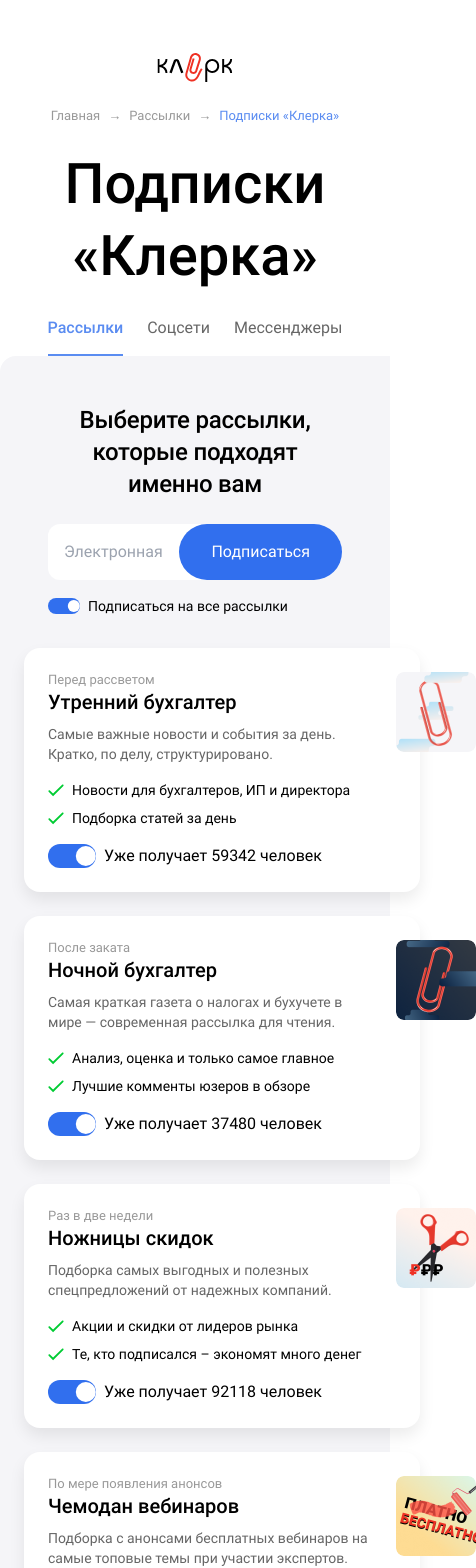
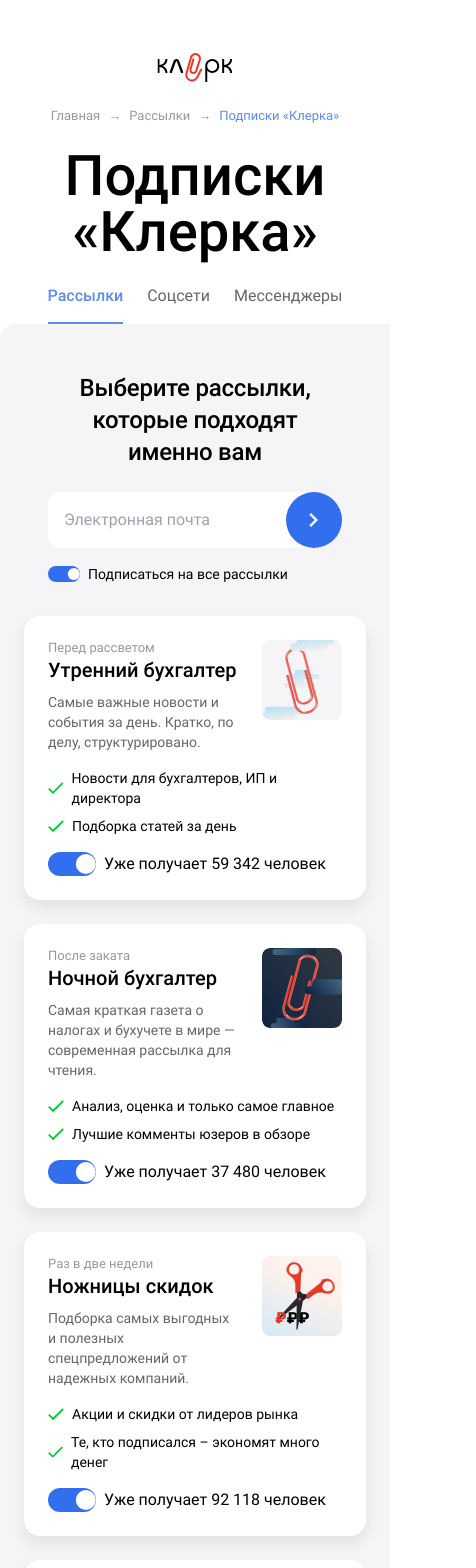
Before and after one commit to thedreamwalker/newsletters, a Vue app: page / in a window 390 px wide. Shown: the top 1568 px of the page, 476 px wide, since content can reach past the window. Built offline with nearby package versions, Linux system fonts and the light colour scheme.

Commit message:
feat: add some adaptive style

```diff
--- /dev/null
+++ b/src/api/api.js
@@ -0,0 +1,27 @@
+const url = 'http://sometest/api';
+
+const useFecth = async (request, obj) => {
+
+  const sendFetch = () => {
+
+    fetch(`${url}`, {
+      method: request,
+      headers: {
+        'Content-type': 'application/json'
+      },
+
+      body: JSON.stringify(obj)
+  })
+      .then(response => {
+          return response.json()
+      })
+      .then(data => {
+        console.log(data);
+      })
+      .catch(error => console.log('er', error));
+  }
+
+  sendFetch(request, obj);
+}
+
+export {useFecth};
--- a/src/components/CardItem.vue
+++ b/src/components/CardItem.vue
@@ -40,9 +40,9 @@
       <div class="mb-4">
         <p class="text-textGrayLight text-sub">{{ supTitle }}</p>
         <h2 class="text-xl font-medium mb-2">{{ title }}</h2>
-        <p class="w-[324px] text-textGrayDark text-sm">{{ description }}</p>
+        <p class="max-w-[324px] text-textGrayDark text-sm">{{ description }}</p>
       </div>
-      <img class="w-20 h-20 rounded-lg" :src="image" :alt="title">
+      <img class="max-w-20 sm:max-w-10 max-h-20 sm:max-h-10 rounded-lg" :src="image" :alt="title">
     </div>
     <ul class="mb-4">
       <li v-for="item in featureList" class="mb-2">
@@ -51,8 +51,7 @@
     </ul>
     <div class="flex items-center gap-2">
       <SwitcherItem :type="this.type" :count="this.count"></SwitcherItem>
-      <p>Уже получает {{this.count}} человек</p>
+      <p>Уже получает {{`${String(this.count).slice(0, -3)} ${String(this.count).slice(-3)}`}} человек</p>
     </div>
-
   </div>
 </template>
--- /dev/null
+++ b/src/components/icons/IconArrow.vue
@@ -0,0 +1,5 @@
+<template>
+  <svg xmlns="http://www.w3.org/2000/svg" width="24" height="24" viewBox="0 0 24 24" fill="none">
+    <path d="M7.34998 17.355L12.6933 12L7.34998 6.645L8.99498 5L15.995 12L8.99498 19L7.34998 17.355Z" fill="white"/>
+  </svg>
+</template>
--- a/src/pages/NewslettresPage/NewslettresPage.vue
+++ b/src/pages/NewslettresPage/NewslettresPage.vue
@@ -3,6 +3,9 @@
 import BreadcrumbsItem from '@/components/BreadcrumbsItem.vue';
 import SwitcherItem from '@/components/SwitcherItem.vue';
 import cards from './cards';
+import IconArrow from '@/components/icons/IconArrow.vue';
+
+import { useFecth } from '@/api/api.js';
 
 import { mapGetters } from 'vuex'
 
@@ -29,6 +32,8 @@
   {name: 'Мессенджеры', class: tabsDefault},
   ]
 
+  const isMobile = window.innerWidth < 768;
+
 </script>
 
 <script>
@@ -42,7 +47,8 @@
   methods: {
     sendForm: function (e) {
     e.preventDefault();
-    console.log({email: this.email, subscriptions: this.$store.getters.subscription});
+    const obj = {email: this.email, subscriptions: this.$store.getters.subscription};
+    useFecth('POST', obj);
   }
   }
 }
@@ -51,7 +57,7 @@
 <template>
   <main>
     <BreadcrumbsItem :breadcrumbs="breadcrumbs"/>
-  <h1 class="mb-6 text-mainTitle font-medium text-center">Подписки «Клерка»</h1>
+  <h1 class="mb-6 text-mainTitle sm:text-3xl font-medium text-center">Подписки «Клерка»</h1>
     <ul class="flex gap-6 justify-center text-textGrayDark">
       <li v-for="tab in tabs" :class="tab.class"><button type="button">{{ tab.name }}</button></li>
     </ul>
@@ -60,14 +66,15 @@
         <p class="mb-6 text-2xl text-center font-medium tracking-[-0.24px]">Выберите рассылки, которые подходят именно вам</p>
         <form class="flex mb-4" @submit="sendForm">
           <input class="p-4 rounded-l-xl w-full" type="email" placeholder="Электронная почта" required v-model="this.email">
-          <div class="bg-white rounded-r-[100px]"><button class="right-0 inline-block px-8 py-4 bg-active text-white rounded-[100px] hover:brightness-125">Подписаться</button></div>
+          <div v-if="isMobile" class="bg-white rounded-r-full flex align-middle"><button class="flex justify-center items-center right-0 w-14 h-14 bg-active text-white rounded-full hover:brightness-125"><IconArrow/></button></div>
+          <div v-else="isMobile" class="bg-white rounded-r-[100px]"><button class="right-0 inline-block px-8 py-4 bg-active text-white rounded-[100px] hover:brightness-125">Подписаться</button></div>
         </form>
         <div class="flex items-center gap-2">
           <SwitcherItem :type="'all'" :width="'w-8'" :height="'h-4'" />
           <p class="text-sm">Подписаться на все рассылки</p>
         </div>
       </div>
-      <ul class="flex flex-wrap gap-6 px-6 pt-8">
+      <ul class="flex justify-center flex-wrap gap-6 px-6 pt-8">
         <li v-for="card in cards">
           <CardItem :type="card.type" :supTitle="card.supTitle" :title="card.title" :description="card.description" :image="card.image" :featureList="card.featureList" :count="card.count"></CardItem>
         </li>
--- a/src/style.css
+++ b/src/style.css
@@ -34,4 +34,8 @@
     @apply my-0;
     @apply mx-auto;
   }
+
+  h1 {
+    @apply text-mainTitle;
+  }
 }
--- a/tailwind.config.js
+++ b/tailwind.config.js
@@ -11,7 +11,7 @@
     extend: {
       fontSize: {
         sub: ['13px', '16px'],
-        mainTitle: ['56px', '72px']
+        mainTitle: ['3.5rem', '1']
       },
       colors: {
         textGrayLight: '#999999',
```
